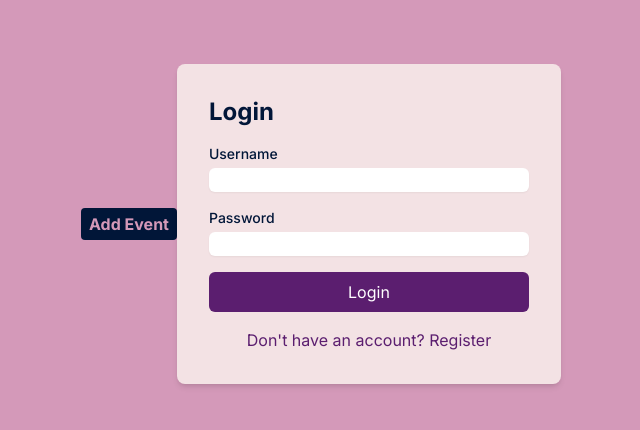
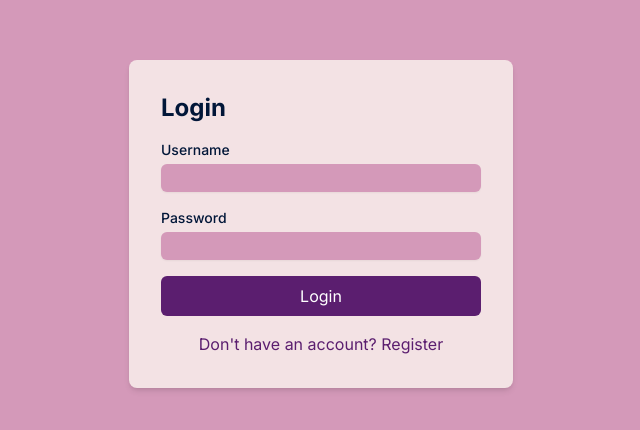
Before and after one commit to JackBadawy/Hedonic-Calculator, a Next.js app: page /login in a window 1280 px wide. Shown: the part 176-606 px from the top of the page, without its empty margins (319-959 px from the left). Built offline with nearby package versions, Linux system fonts and the light colour scheme.

Commit message:
login card styling

```diff
--- a/src/app/login/page.tsx
+++ b/src/app/login/page.tsx
@@ -25,7 +25,6 @@ export default function Login() {
 
   return (
     <div className="text-hpal-500 min-h-screen flex items-center justify-center bg-hpal-200">
-      <AddEvent />
       <div className="bg-hpal-100 p-8 rounded-lg shadow-md w-96">
         <h2 className="text-2xl font-bold mb-4 ">Login</h2>
         <form onSubmit={handleSubmit}>
@@ -38,7 +37,7 @@ export default function Login() {
               id="username"
               value={username}
               onChange={(e) => setUsername(e.target.value)}
-              className="outline-none mt-1 block w-full rounded-md border-violet-300 shadow-sm focus:ring focus:ring-hpal-200"
+              className="font-semibold p-0.5 px-1 bg-hpal-200 outline-none mt-1 block w-full rounded-md shadow-sm"
               required
             />
           </div>
@@ -51,7 +50,7 @@ export default function Login() {
               id="password"
               value={password}
               onChange={(e) => setPassword(e.target.value)}
-              className="mt-1 block w-full rounded-md outline-none shadow-sm focus:ring focus:ring-hpal-200"
+              className="p-0.5 px-1 bg-hpal-200 mt-1 block w-full rounded-md outline-none shadow-sm"
               required
             />
           </div>
```
